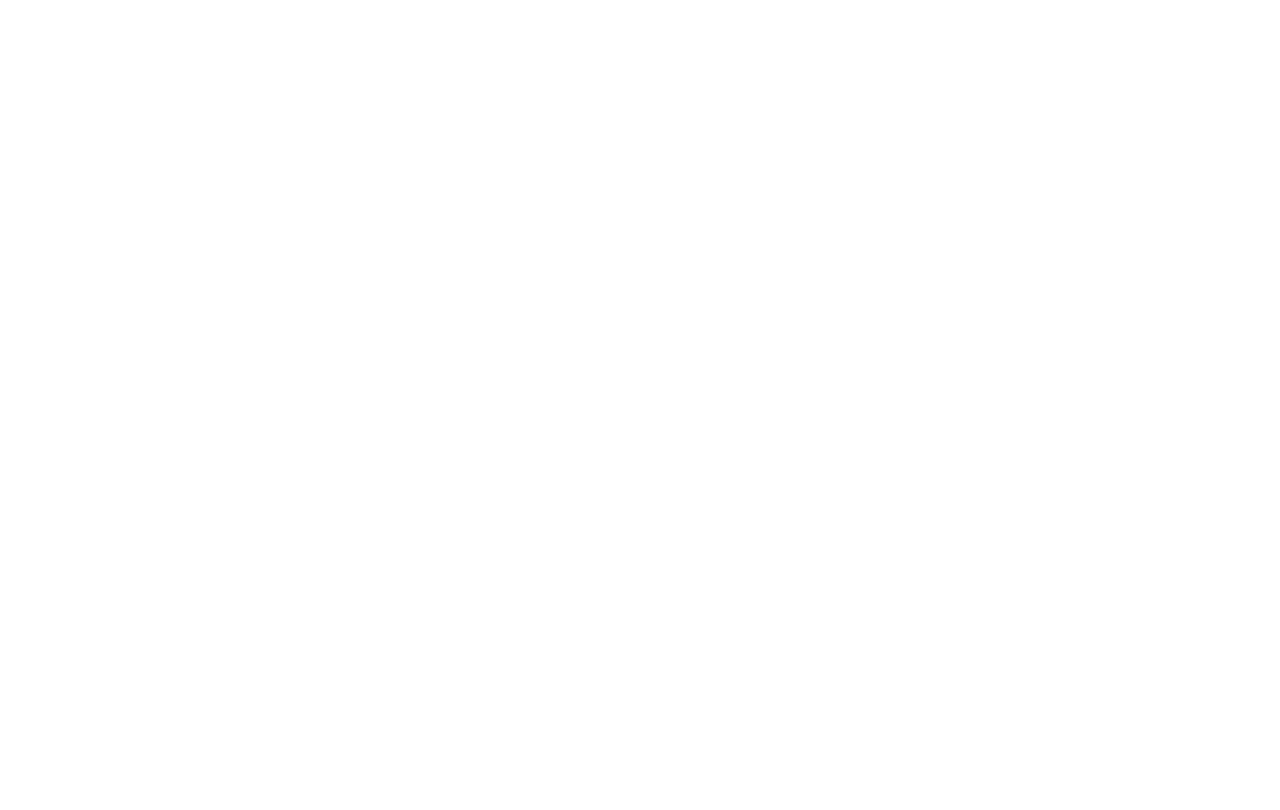
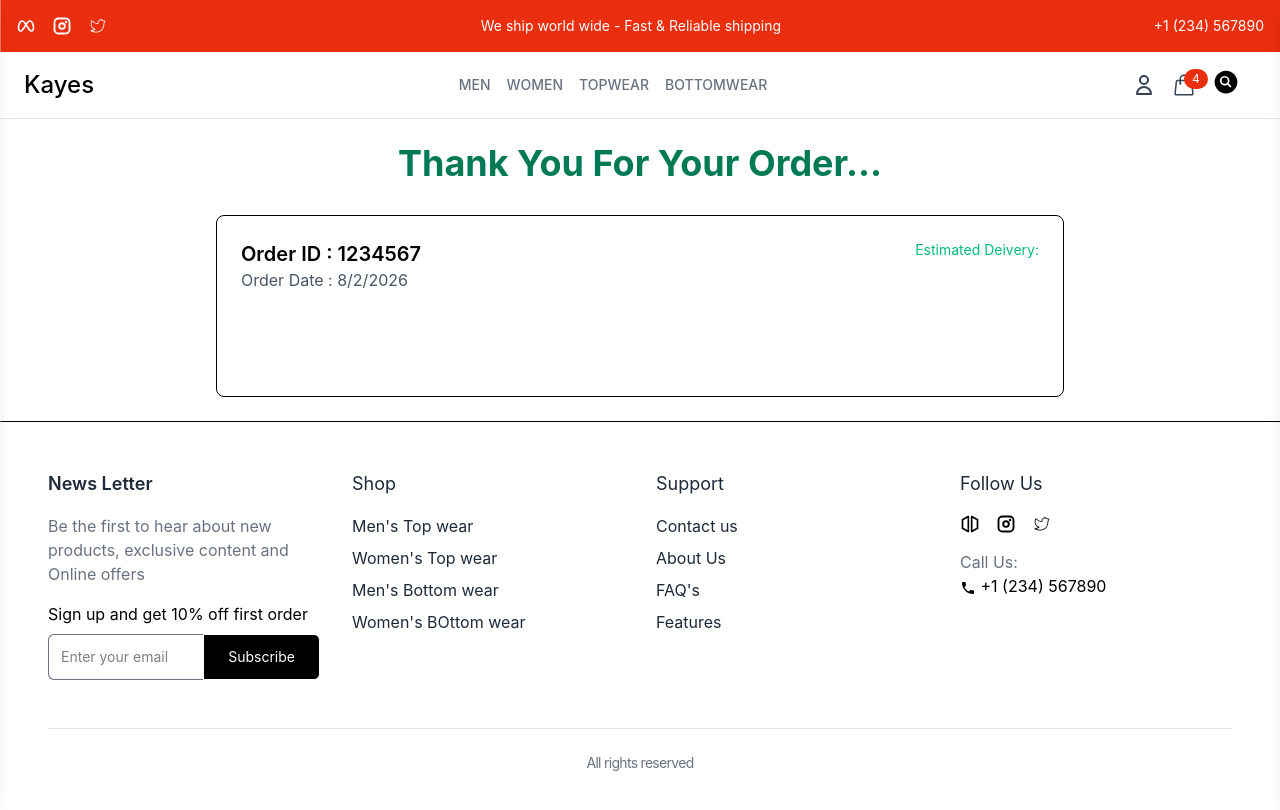
Before and after one commit to Dev-kayes/reddit, a React app in the folder frontEnd/: page /orderDetailsPage in a window 1280 px wide. Before the commit this address had no page. Shown: the top 810 px of the page. Built offline with nearby package versions, Linux system fonts and the light colour scheme; the HTML template or start-up script is replaced by a standard one.

Commit message:
order Details page is happining

```diff
--- a/frontEnd/src/App.jsx
+++ b/frontEnd/src/App.jsx
@@ -9,6 +9,7 @@
 import ProductDetails from "./products/ProductDetails";
 import CheckOut from "./components/Cart/CheckOut";
 import OrderConfirmationPage from "./pages/OrderConfirmationPage";
+import OrderDetailsPage from "./pages/OrderDetailsPage";
 
 const App = () => {
   return (
@@ -27,6 +28,7 @@
             path="orderConfirmationPage"
             element={<OrderConfirmationPage />}
           />
+          <Route path="orderDetailsPage" element={<OrderDetailsPage />} />
         </Route>
         <Route>{/* admin layout */}</Route>
       </Routes>
--- a/frontEnd/src/components/Common/Navbar.jsx
+++ b/frontEnd/src/components/Common/Navbar.jsx
@@ -18,7 +18,7 @@
         {/* left logo */}
         <div>
           <Link to="/" className="text-2xl font-medium">
-            Reddit
+            Kayes
           </Link>
         </div>
         {/* Center Navigation Links */}
--- a/frontEnd/src/components/Layout/CartDrawer.jsx
+++ b/frontEnd/src/components/Layout/CartDrawer.jsx
@@ -7,6 +7,7 @@
   const navigate = useNavigate();
   const handleCheckOut = () => {
     navigate("checkOut");
+    toggleCartDrawer();
   };
   return (
     <div
--- a/frontEnd/src/pages/OrderConfirmationPage.jsx
+++ b/frontEnd/src/pages/OrderConfirmationPage.jsx
@@ -24,6 +24,12 @@
         image: "https://picsum.photos/200?random=34",
       },
     ],
+    shippingAddress: {
+      address: "123 Main St",
+      city: "New York",
+      country: "USA",
+      phone: "123-456-7890",
+    },
   };
   const calculatedEstimatedDelivery = (createdAt) => {
     const orderDate = new Date(createdAt);
@@ -76,6 +82,13 @@
             ))}
           </div>
           {/* payment and delivery information */}
+          <div>
+            <h2>Payment and Delivery Information:</h2>
+            <p>Shipping Address: {checkOut.shippingAddress.address}</p>
+            <p>city: {checkOut.shippingAddress.city}</p>
+            <p>Country: {checkOut.shippingAddress.country}</p>
+            <p>Phone: {checkOut.shippingAddress.phone}</p>
+          </div>
         </div>
       )}
     </div>
--- /dev/null
+++ b/frontEnd/src/pages/OrderDetailsPage.jsx
@@ -0,0 +1,58 @@
+import React from "react";
+
+const checkOut = {
+  _id: "1234567",
+  createdAt: new Date(),
+  checkOutItems: [
+    {
+      productID: "1",
+      name: "Jacked",
+      color: "red",
+      size: "L",
+      quantity: 2,
+      price: 120,
+      image: "https://picsum.photos/200?random=69",
+    },
+    {
+      productID: "2",
+      name: "Pajama",
+      color: "Yellow",
+      size: "xs",
+      quantity: 3,
+      price: 150,
+      image: "https://picsum.photos/200?random=66",
+    },
+  ],
+  ShippingAddress: {
+    address: "123 Main St",
+    city: "New York",
+    country: "USA",
+  },
+};
+const OrderDetailsPage = () => {
+  return (
+    <div className="max-w-4xl items-center mx-auto p-6 bg-white">
+      <div className="text-4xl font-bold text-center text-emerald-700 mb-8">
+        Thank You For Your Order...
+      </div>
+      {checkOut && (
+        <div className="p-6  rounded-lg border">
+          <div className="flex justify-between mb-20">
+            {/* Order Summary */}
+            <div>
+              <h2 className="text-xl font-semibold">
+                Order ID : {checkOut._id}
+              </h2>
+              <p className="text-gray-600">
+                Order Date : {new Date(checkOut.createdAt).toLocaleDateString()}
+              </p>
+            </div>
+            <div className="text-emerald-500 text-sm">Estimated Deivery: </div>
+          </div>
+        </div>
+      )}
+    </div>
+  );
+};
+
+export default OrderDetailsPage;
```
